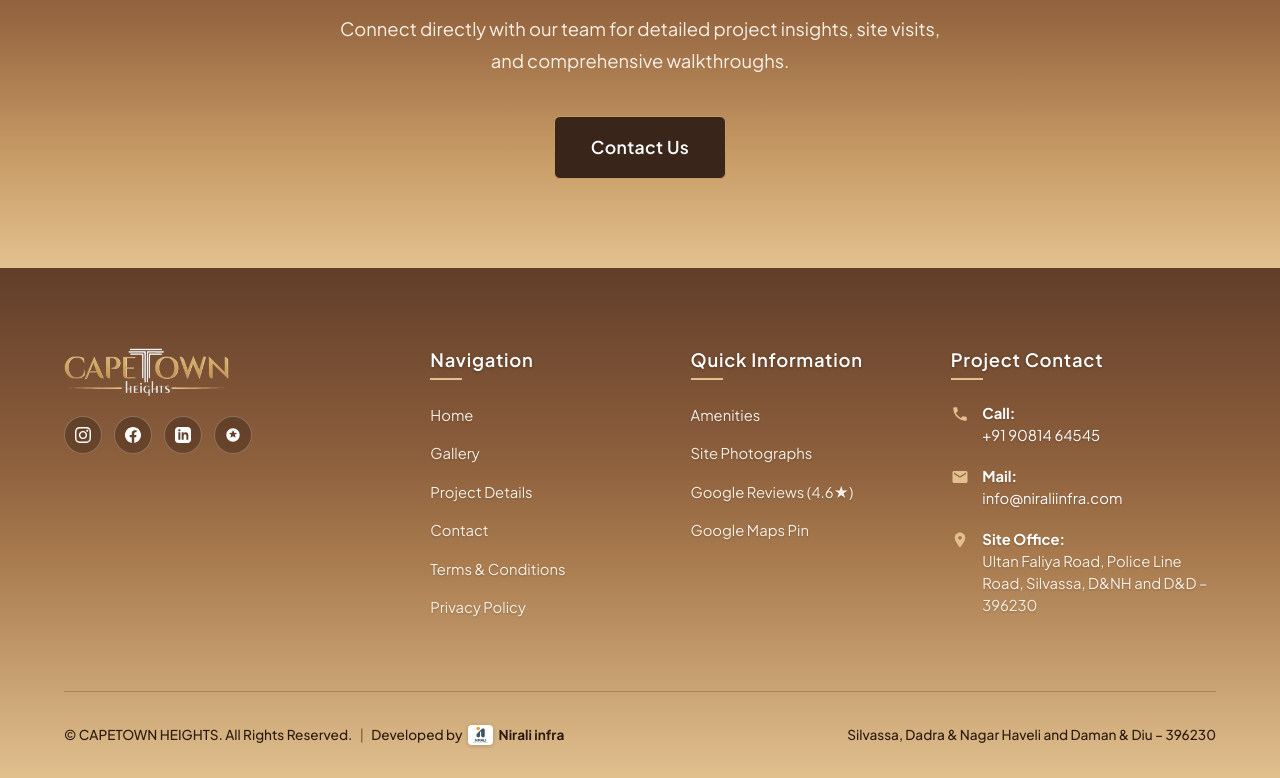
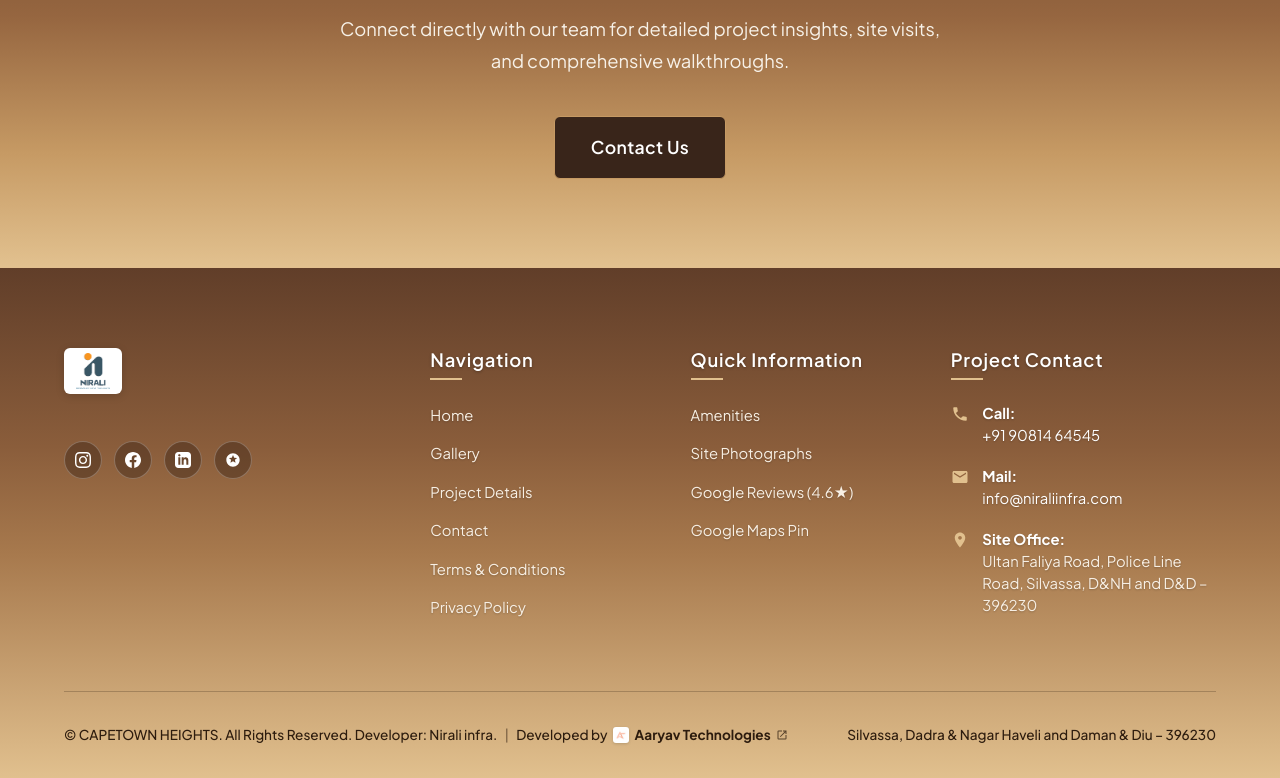
Before and after one commit to aaryavtechnologies-tech/CAPETOWN-HEIGHTS-WEBSITE, a website: page index.html in a window 1280 px wide. Shown: the part 7023-7801 px from the top of the page. Drawn offline with Linux system fonts and the light colour scheme; no server answers; a web font is replaced by a local one.

Commit message:
Restore Developed by Aaryav Tech in footer bottom and set Nirali infra logo in footer brand section

```diff
--- a/assets/css/style.css
+++ b/assets/css/style.css
@@ -2653,6 +2653,19 @@ body.menu-open {
   height: 48px;
   width: auto;
   margin-bottom: 1.25rem;
+}
+
+.footer-col-brand .nirali-footer-brand-logo {
+  height: 46px;
+  width: auto;
+  max-width: 140px;
+  background: #FFFFFF;
+  padding: 5px 12px;
+  border-radius: 6px;
+  box-shadow: 0 2px 8px rgba(0, 0, 0, 0.15);
+  display: inline-block;
+  margin-bottom: 1.25rem;
+  object-fit: contain;
 }
 
 .footer-desc {
--- a/index.html
+++ b/index.html
@@ -848,7 +848,7 @@
     <div class="container">
       <div class="footer-grid">
         <div class="footer-col-brand">
-          <img src="assets/images/logo-capetown.png" alt="Capetown Heights" class="footer-logo">
+          <img src="assets/images/logo-nirali.png" alt="Nirali infra" class="footer-logo nirali-footer-brand-logo">
           <div class="footer-social-row">
             <a href="https://www.instagram.com/niraliinfrasilvassa?utm_source=ig_web_button_share_sheet&lqvp=ZDNlZDc0MzIxNw%3D%3D"
               target="_blank" rel="noopener noreferrer" class="footer-social-btn" aria-label="Instagram"
@@ -944,12 +944,17 @@
 
       <div class="footer-bottom">
         <div class="footer-bottom-copy">
-          <span>&copy; CAPETOWN HEIGHTS. All Rights Reserved.</span>
+          <span>&copy; CAPETOWN HEIGHTS. All Rights Reserved. Developer: Nirali infra.</span>
           <span class="footer-dev-sep">|</span>
           <span class="footer-dev-credit">
-            Developed by <a href="#developer" class="dev-link" title="Nirali infra">
-              <img src="assets/images/logo-nirali.png" alt="Nirali infra Logo" class="dev-link-logo nirali-footer-logo">
-              <span>Nirali infra</span>
+            Developed by <a href="https://aaryavtech.online/" target="_blank" rel="noopener noreferrer" class="dev-link"
+              title="Visit Aaryav Technologies">
+              <img src="assets/images/aaryav-favicon.png" alt="Aaryav Tech Logo" class="dev-link-logo">
+              <span>Aaryav Technologies</span>
+              <svg class="dev-link-ext" viewBox="0 0 24 24" aria-hidden="true">
+                <path
+                  d="M14 3v2h3.59l-9.83 9.83 1.41 1.41L19 6.41V10h2V3m-2 16H5V5h7V3H5a2 2 0 0 0-2 2v14a2 2 0 0 0 2 2h14a2 2 0 0 0 2-2v-7h-2v7z" />
+              </svg>
             </a>
           </span>
         </div>
```
Also changed, not shown: contact.html (+6 -5 lines), gallery.html (+10 -5 lines), privacy.html (+10 -5 lines), project-details.html (+10 -5 lines), terms.html (+10 -5 lines).
